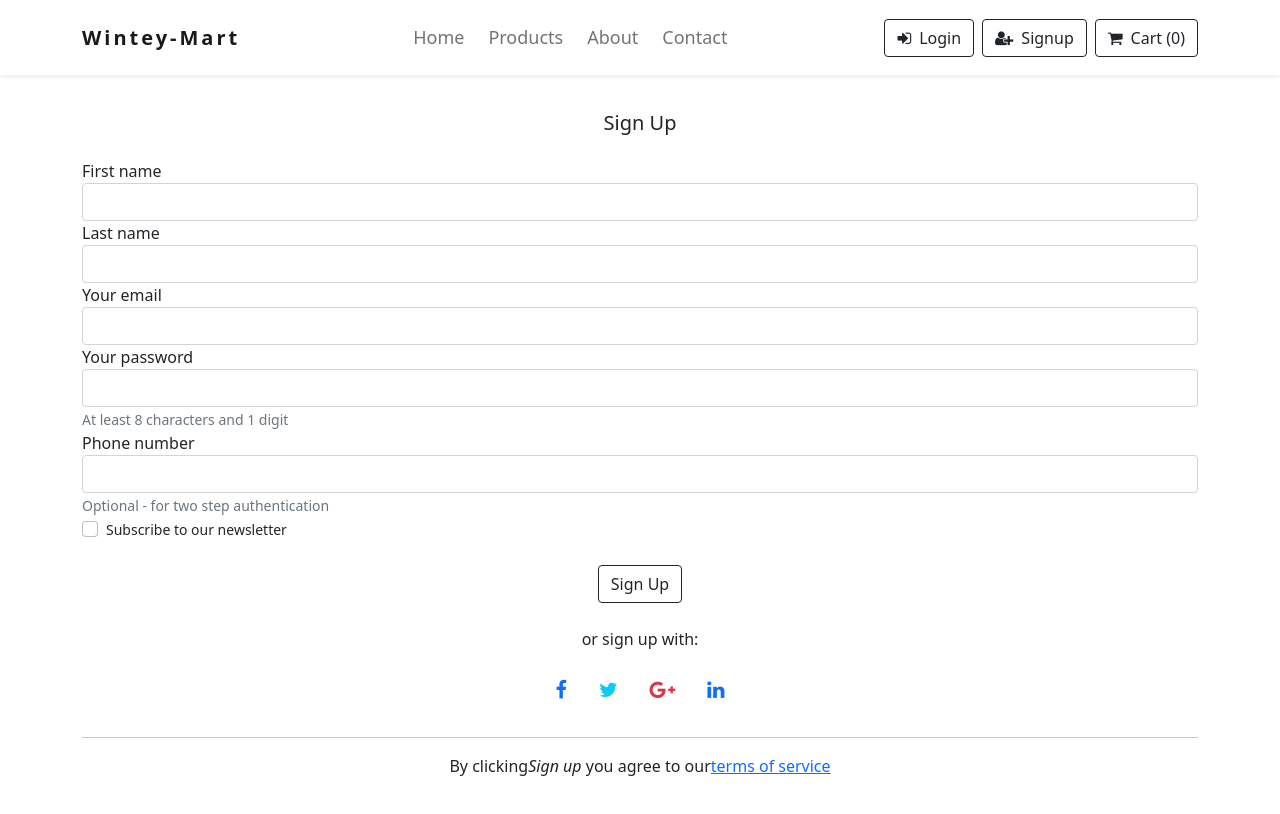
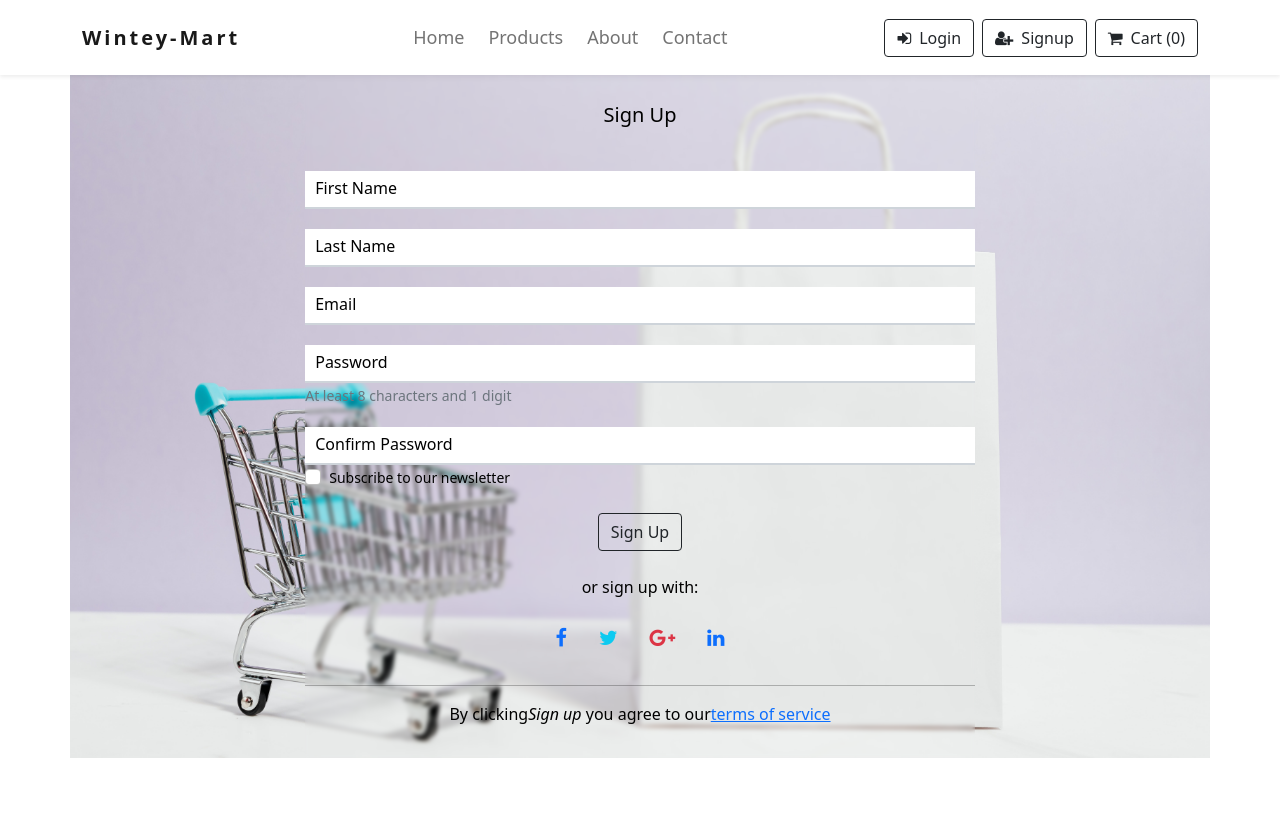
Before and after one commit to Thakur-15x/Winty-Mart, a React (Create React App) app: page /register in a window 1280 px wide. Shown: the top 814 px of the page. Built offline with nearby package versions, Linux system fonts and the light colour scheme.

Commit message:
new commit

```diff
--- a/src/App.css
+++ b/src/App.css
@@ -33,10 +33,10 @@
   content: "";
   flex: 1;
   height: 1px;
-  background: #eee;
+  /* background: #eee; */
 }
 .wrap {
-    background: linear-gradient(to bottom, #f6f6f6, #e9e9e9);
+    /* background: linear-gradient(to bottom, #f6f6f6, #e9e9e9); */
     height: 100vh;
 }
 .cool-b4-form .btn {
@@ -62,7 +62,7 @@
     content: "";
     width: 0;
     height: 2px;
-    background: #000000;
+    background: #5d28f0;
     position: absolute;
     display: block;
     bottom: 0;
@@ -80,7 +80,7 @@
 }
 .cool-b4-form .form-group .form-control:focus, .cool-b4-form .form-group .form-control.hasValue {
     box-shadow: none;
-    border-color: #ced4da;
+    border-color: #a3c9f0;
 }
 .cool-b4-form .form-group .form-control:focus ~ .input-highlight, .cool-b4-form .form-group .form-control.hasValue ~ .input-highlight {
     width: 100%;
@@ -90,3 +90,12 @@
     top: 0;
     left: 0;
 }
+.sign{
+   backdrop-filter: blur(2px);
+   margin: auto;
+    max-width: 60%;
+}
+.bg1{
+    background: url(./conbg.jpg) center center/cover;
+    color: #000000;
+}
--- a/src/components/buttons/Signup.js
+++ b/src/components/buttons/Signup.js
@@ -2,48 +2,79 @@ import React from 'react'
 
 const Signup = () => {
     return (
-        <div className='container my-2'>
-            <div className="">
-
+        <div className='container bg1 '>
+            <div className="sign">
                 <div className="pt-4 pb-3">
 
                     <h5 className="text-center mt-1 mb-4">Sign Up</h5>
 
-                    <form action="/">
+                    <form className="cool-b4-form" action="/">
 
-                        <div className="form-row">
-                            <div className="col">
-                                <div className="md-form md-outline mt-0">
-                                    <label for="materialRegisterFormFirstName">First name</label>
-                                    <input type="text" id="materialRegisterFormFirstName" className="form-control" />
-                                </div>
+                        <div className="form-group">
+                            <div className="md-form md-outline">
+                                <input
+                                    type="text"
+                                    className="form-control"
+                                    name="name"
+                                    id="name"
+                                />
+                                <label for="name">First Name</label>
+                                <span className="input-highlight"></span>
                             </div>
-                            <div className="col">
-                                <div className="md-form md-outline mt-0">
-                                    <label for="materialRegisterFormLastName">Last name</label>
-                                    <input type="email" id="materialRegisterFormLastName" className="form-control" />
-                                </div>
+                        </div>
+                        <div className="form-group">
+                            <div className="md-form md-outline">
+                                <input
+                                    type="email"
+                                    className="form-control"
+                                    name="email"
+                                    id="email"
+                                />
+                                <label for="email">Last Name</label>
+                                <span className="input-highlight"></span>
                             </div>
                         </div>
 
-                        <div className="md-form md-outline mt-0">
-                            <label data-error="wrong" data-success="right" for="defaultForm-email2">Your email</label>
-                            <input type="email" id="defaultForm-email2" className="form-control" />
+                        <div className="form-group">
+                            <div className="md-form md-outline">
+                                <input
+                                    type="email"
+                                    className="form-control"
+                                    name="email"
+                                    id="email"
+                                />
+                                <label for="email">Email</label>
+                                <span className="input-highlight"></span>
+                            </div>
                         </div>
-                        <div className="md-form md-outline mt-0">
-                            <label data-error="wrong" data-success="right" for="defaultForm-pass2">Your password</label>
-                            <input type="password" id="defaultForm-pass2" className="form-control" />
+                        <div className="form-group">
+                            <div className="md-form md-outline">
+                                <input
+                                    type="email"
+                                    className="form-control"
+                                    name="email"
+                                    id="email"
+                                />
+                                <label for="email">Password</label>
+                                <span className="input-highlight"></span>
+                            </div>
                             <small id="materialRegisterFormPasswordHelpBlock" className="form-text text-muted mb-4">
                                 At least 8 characters and 1 digit
                             </small>
                         </div>
 
-                        <div className="md-form md-outline">
-                            <label for="materialRegisterFormPhone">Phone number</label>
-                            <input type="number" id="materialRegisterFormPhone" className="form-control" aria-describedby="materialRegisterFormPhoneHelpBlock" />
-                            <small id="materialRegisterFormPhoneHelpBlock" className="form-text text-muted mb-3">
-                                Optional - for two step authentication
-                            </small>
+
+                        <div className="form-group">
+                            <div className="md-form md-outline">
+                                <input
+                                    type="email"
+                                    className="form-control"
+                                    name="email"
+                                    id="email"
+                                />
+                                <label for="email">Confirm Password</label>
+                                <span className="input-highlight"></span>
+                            </div>
                         </div>
 
                     </form>
@@ -86,7 +117,6 @@ const Signup = () => {
                         </p>
 
                     </div>
-
                 </div>
 
             </div>
```
Also changed, not shown: src/conbg.jpg (added).
